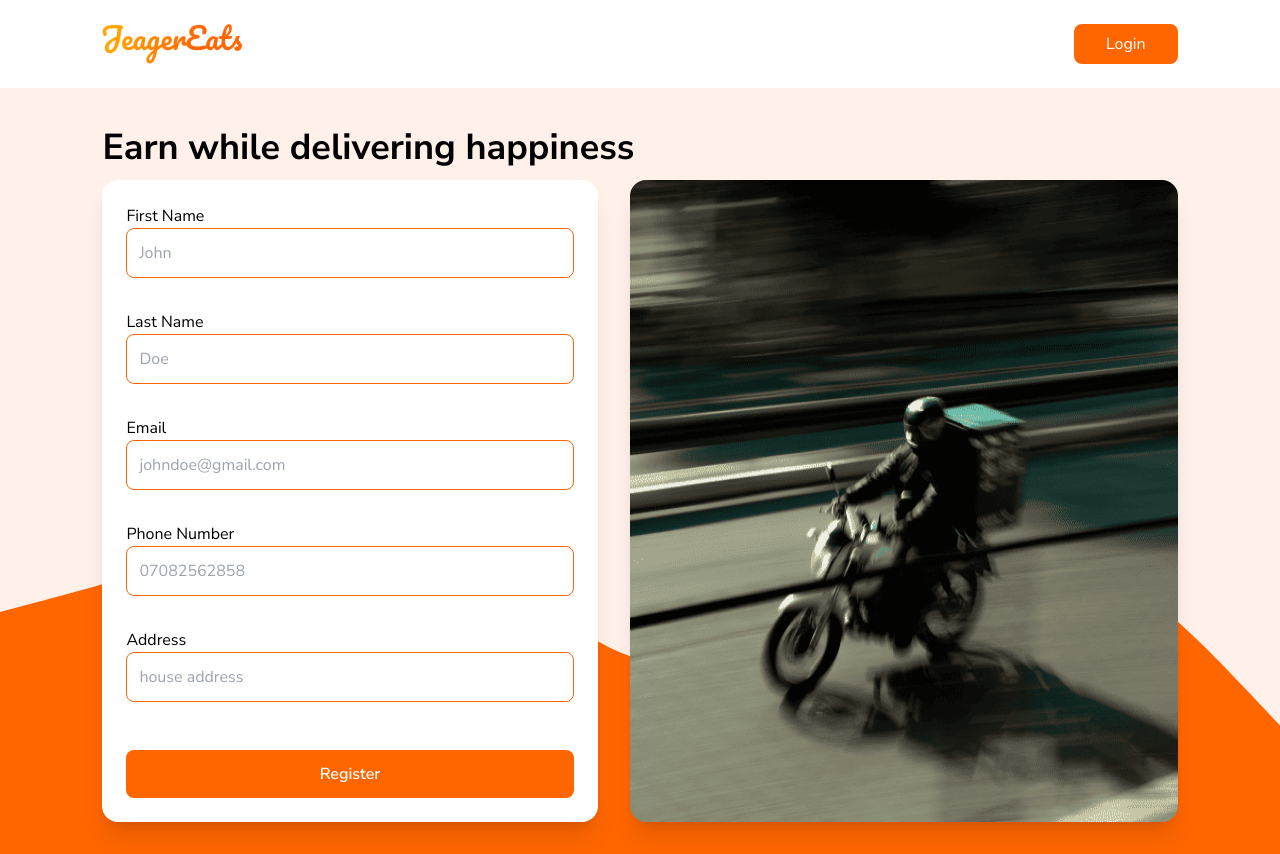
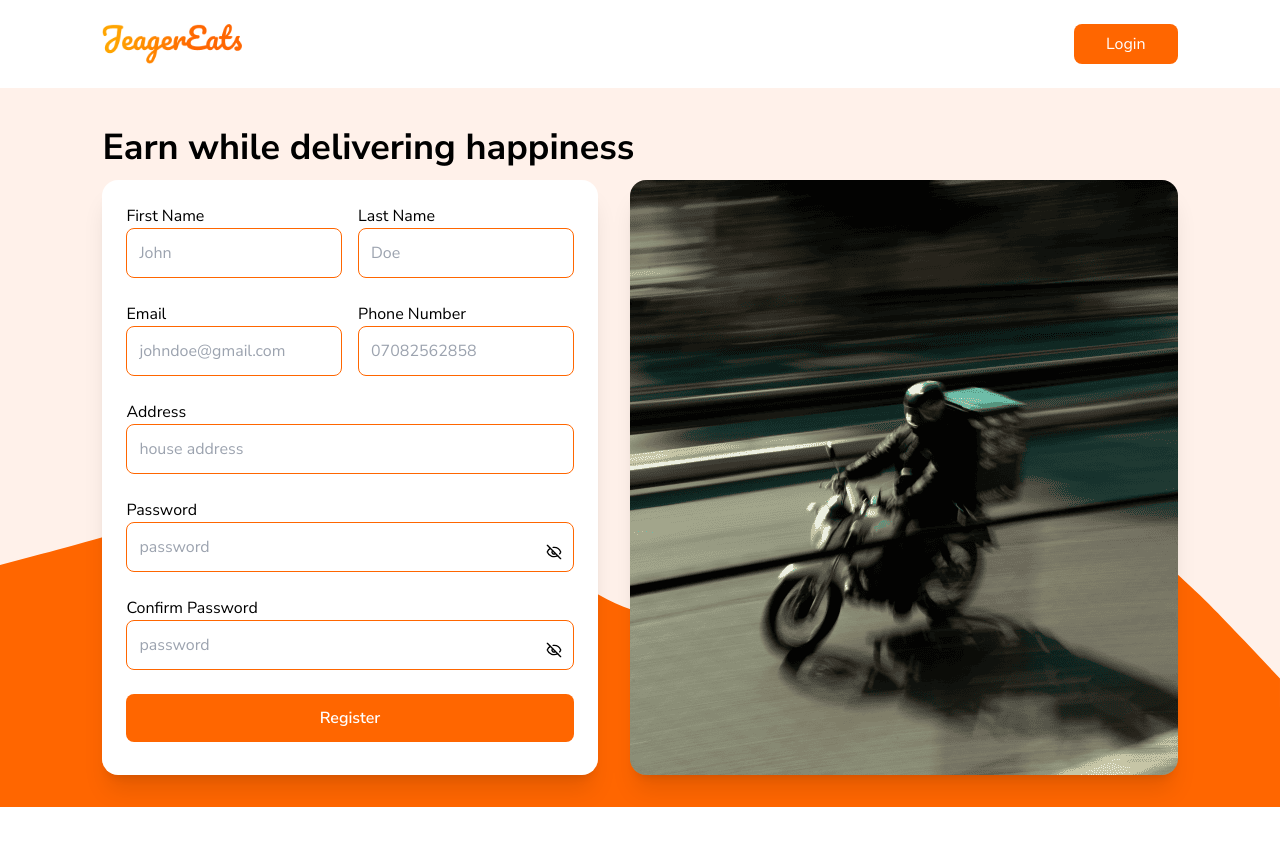
Before and after one commit to JerryJeager/JeagerEats, a Next.js app in the folder frontend/: page /auth/rider in a window 1280 px wide. After the commit the page ends 807 px from the top, so only its background shows below. Built offline with nearby package versions, Linux system fonts and the light colour scheme.

Commit message:
add rider signup form

```diff
--- a/frontend/src/app/auth/rider/page.tsx
+++ b/frontend/src/app/auth/rider/page.tsx
@@ -16,7 +16,7 @@ const Rider = () => {
           <RiderForm />
           <Image
             src={rider}
-            className="rounded-2xl shadow-xl hidden md:block"
+            className="rounded-2xl h-fit shadow-xl hidden md:block"
             alt="chef image"
           />
         </div>
--- a/frontend/src/components/auth/RiderForm.tsx
+++ b/frontend/src/components/auth/RiderForm.tsx
@@ -1,38 +1,214 @@
-"use client"
-import { FormEvent } from "react";
+"use client";
+import { BASE_URL, BASE_URL_LOCAL } from "@/data";
+import axios from "axios";
+import {
+  ChangeEvent,
+  Dispatch,
+  FormEvent,
+  SetStateAction,
+  useState,
+} from "react";
+import Spinner from "../ui/Spinner";
+import { Role } from "@/types";
+import { LuEye, LuEyeOff } from "react-icons/lu";
+import { useRouter } from "next/navigation";
+
+const role: Role = { name: "rider" };
+
+interface FormData {
+  first_name: string;
+  last_name: string;
+  email: string;
+  address: string;
+  password: string;
+  phone_number: string;
+  role: string;
+}
 
 const RiderForm = () => {
-  const handleSubmit = (e: FormEvent<HTMLFormElement>) => {
+  const router = useRouter();
+  const formDataDefault: FormData = {
+    first_name: "",
+    address: "",
+    email: "",
+    last_name: "",
+    password: "",
+    phone_number: "",
+    role: role.name,
+  };
+  const [formData, setFormData] = useState<FormData>({ ...formDataDefault });
+  const [confirmPassword, setConfirmPassword] = useState("");
+  const [error, setError] = useState("");
+  const [isLoading, setIsLoading] = useState(false);
+  const [isPasswordShown, setIsPasswordShown] = useState(false);
+  const [isConfirmPasswordShown, setIsConfirmPasswordShown] = useState(false);
+  const handleTogglePasswordShown = (
+    setP: Dispatch<SetStateAction<boolean>>
+  ) => {
+    setP((prev) => !prev);
+  };
+  const handleChange = (e: ChangeEvent<HTMLInputElement>) => {
+    let { name, value } = e.target;
+    setFormData((prev) => {
+      return {
+        ...prev,
+        [name]: value,
+      };
+    });
+  };
+  const handleSubmit = async (e: FormEvent<HTMLFormElement>) => {
     e.preventDefault();
+    setIsLoading(true);
+    setError("");
+    setFormData((prev) => {
+      const trimmedData: FormData = { ...formDataDefault };
+      for (const key in prev) {
+        trimmedData[key as keyof FormData] =
+          prev[key as keyof FormData]?.trim();
+      }
+      return trimmedData;
+    });
+
+    if (formData.password !== confirmPassword) {
+      setError("password mismatch");
+      setIsLoading(false);
+      return;
+    }
+
+    try {
+      const res = await axios.post(`${BASE_URL}/users/signup`, formData);
+      console.log("User signed up successfully:", res.data);
+      router.push("auth/login")
+    } catch (error) {
+      if (axios.isAxiosError(error)) {
+        if (error.response) {
+          setError(error?.response?.data?.message);
+          //   console.log(error?.response?.data?.message);
+          //   console.error("Error Response:", error.response.data);
+          //   console.error("Status Code:", error.response.status);
+          setError(error.response.data?.message);
+        }
+        // } else if (error.request) {
+        //   console.error("Error Request:", error.request);
+        // }
+        else {
+          //   console.error("Error Message:", error.message);
+          setError("Network Error");
+        }
+      }
+    } finally {
+      setIsLoading(false);
+    }
   };
   return (
     <form
       onSubmit={handleSubmit}
       className="rounded-2xl w-full md:w-1/2 bg-white shadow-xl p-6 vendor-form"
     >
-      <div className="flex flex-col gap-4 md:gap-8">
+      <div className="flex flex-col gap-4 md:gap-6">
+        <div className="flex flex-col md:flex-row gap-4">
+          <label htmlFor="" className="w-full">
+            <p>First Name</p>
+            <input
+              name="first_name"
+              value={formData.first_name}
+              onChange={handleChange}
+              type="text"
+              placeholder="John"
+              required
+            />
+          </label>
+          <label htmlFor="" className="w-full">
+            <p>Last Name</p>
+            <input
+              value={formData.last_name}
+              name="last_name"
+              onChange={handleChange}
+              type="text"
+              placeholder="Doe"
+              required
+            />
+          </label>
+        </div>
+        <div className="flex flex-col md:flex-row gap-4">
+          <label htmlFor="" className="w-full">
+            <p>Email</p>
+            <input
+              value={formData.email}
+              name="email"
+              onChange={handleChange}
+              type="email"
+              placeholder="johndoe@gmail.com"
+              required
+            />
+          </label>
+          <label htmlFor="" className="w-full">
+            <p>Phone Number</p>
+            <input
+              name="phone_number"
+              onChange={handleChange}
+              value={formData.phone_number}
+              type="text"
+              required
+              placeholder="07082562858"
+            />
+          </label>
+        </div>
         <label htmlFor="">
-          <p>First Name</p>
-          <input type="text" placeholder="John" />
+          <p>Address</p>
+          <input
+            value={formData.address}
+            name="address"
+            onChange={handleChange}
+            type="text"
+            placeholder="house address"
+            required
+          />
         </label>
         <label htmlFor="">
-          <p>Last Name</p>
-          <input type="text" placeholder="Doe" />
+          <p>Password</p>
+          <div className="relative">
+            <input
+              name="password"
+              value={formData.password}
+              onChange={handleChange}
+              type={isPasswordShown ? "text" : "password"}
+              required
+              placeholder="password"
+            />
+            <button
+              type="button"
+              onClick={() => handleTogglePasswordShown(setIsPasswordShown)}
+              className="absolute right-2 md:right-3 bottom-3"
+            >
+              {isPasswordShown ? <LuEye /> : <LuEyeOff />}
+            </button>
+          </div>
         </label>
         <label htmlFor="">
-          <p>Email</p>
-          <input type="email" placeholder="johndoe@gmail.com" />
+          <p>Confirm Password</p>
+          <div className="relative">
+            <input
+              value={confirmPassword}
+              onChange={(e) => setConfirmPassword(e.target.value)}
+              name="confirm_password"
+              type={isConfirmPasswordShown ? "text" : "password"}
+              placeholder="password"
+            />
+            <button
+              type="button"
+              onClick={() =>
+                handleTogglePasswordShown(setIsConfirmPasswordShown)
+              }
+              className="absolute right-2 md:right-3 bottom-3"
+            >
+              {isConfirmPasswordShown ? <LuEye /> : <LuEyeOff />}
+            </button>
+          </div>
         </label>
-        <label htmlFor="">
-          <p>Phone Number</p>
-          <input type="text" placeholder="07082562858" />
-        </label>
-        <label htmlFor="">
-          <p>Address</p>
-          <input type="text" placeholder="house address" />
-        </label>
-        <button className="w-full mt-3 md:mt-4 rounded-lg text-white font-semibold text-center bg-primary p-2 md:p-3">
-          Register
+        {error && <p className="text-red-500">{error}</p>}
+        <button className="w-full rounded-lg text-white font-semibold text-center bg-primary p-2 md:p-3">
+          {!isLoading ? "Register" : <Spinner bg="primary" />}
         </button>
       </div>
     </form>
```
